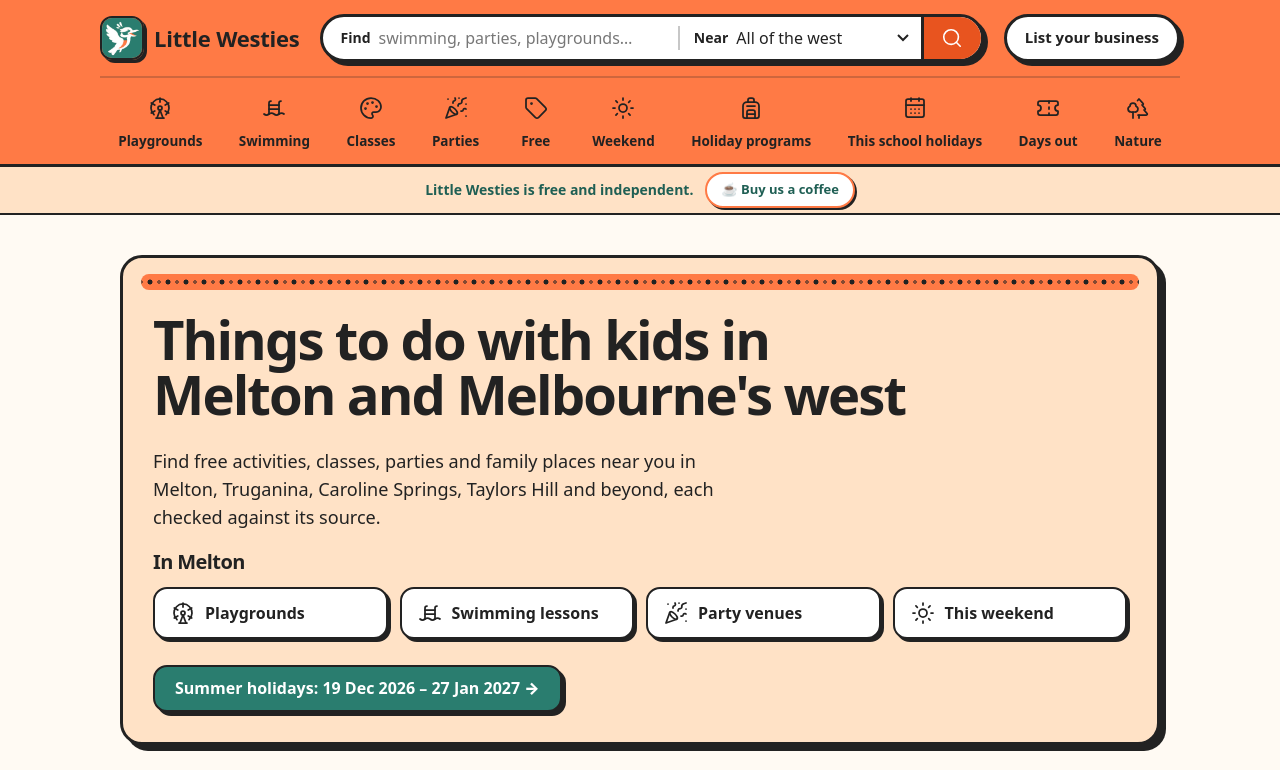
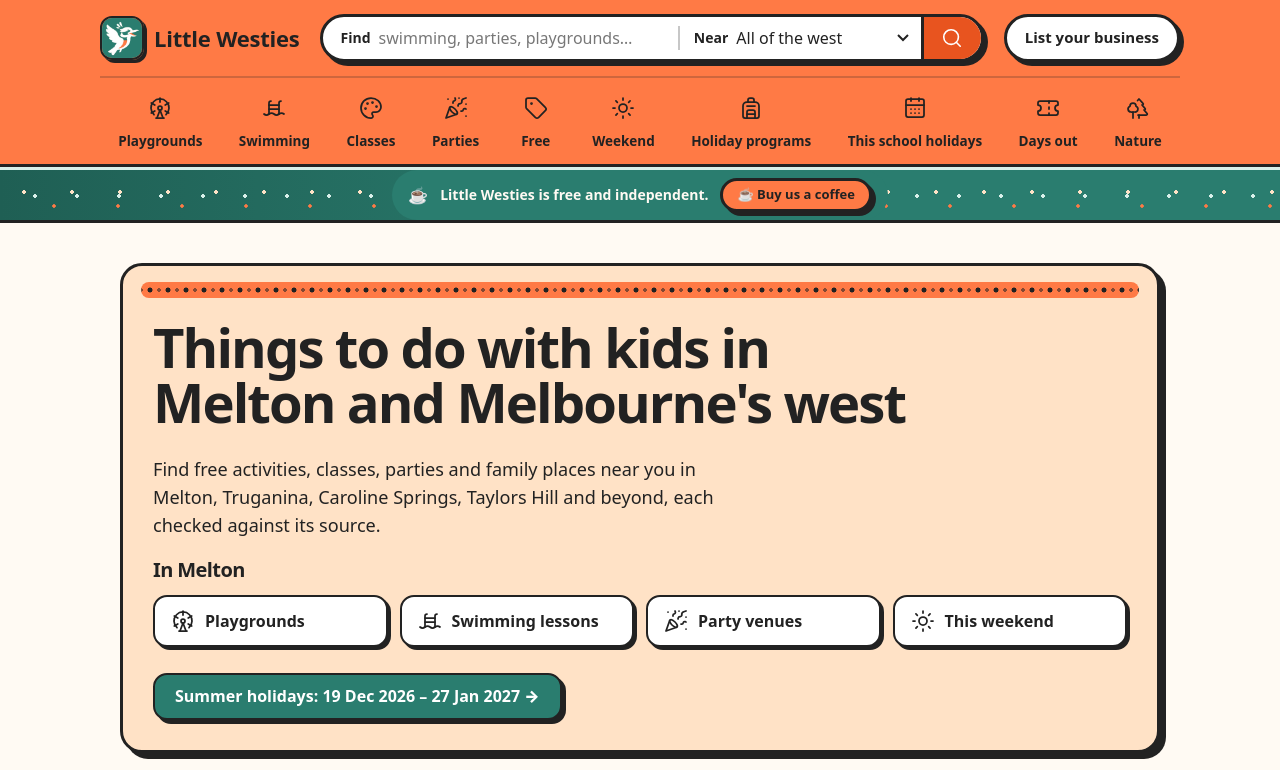
Before and after one commit to rkkarthikiiitb/little-westies, a plain HTML site: page index.html in a window 1280 px wide. Shown: the top 770 px of the page. Drawn offline with Linux system fonts and the light colour scheme.

Commit message:
Brighten Buy Me a Coffee strip
Colourful teal header strip with a peach, orange and mint confetti pattern, cream copy, and a chunky orange coffee pill. Footer and About buttons use the same pill. White-on-orange fails contrast, so the pill uses ink text on orange like the site's other orange buttons, which meets WCAG AA.

```diff
--- a/style.css
+++ b/style.css
@@ -115,21 +115,19 @@ footer p{max-width:820px;margin:0 auto 8px}
 footer .ack{font-weight:800;color:var(--ink);font-size:14px}
 footer::before{content:"";display:block;width:148px;height:14px;margin:0 auto 18px;border-radius:999px;background:radial-gradient(circle,var(--ink) 2.2px,transparent 2.8px) 0 50%/18px 14px repeat-x,var(--peach-border)}
 
-/* Buy Me a Coffee — understated footer + About support */
+/* Buy Me a Coffee — colourful header strip + chunky orange pill */
 footer .bmc-lead{margin:16px auto 8px;color:var(--ink);font-weight:800;font-size:14px}
-footer .bmc-wrap{margin:0 auto 4px}
-.bmc-btn{display:inline-flex;align-items:center;justify-content:center;gap:6px;min-height:44px;padding:8px 18px;line-height:1.2;border-radius:999px;border:2px solid var(--orange);background:var(--peach);color:var(--teal-dark);font-weight:800;text-decoration:none;box-shadow:3px 3px 0 var(--ink)}
+footer .bmc-wrap{margin:0 auto 6px}
+.bmc-btn{display:inline-flex;align-items:center;justify-content:center;gap:6px;min-height:44px;padding:8px 18px;line-height:1.2;border-radius:999px;border:var(--border-thick);background:var(--orange);color:var(--ink);font-weight:900;text-decoration:none;box-shadow:var(--shadow-sm)}
 footer .bmc-btn{display:inline-flex;line-height:1.2}
-.bmc-btn:hover{background:#fff;color:var(--teal-dark);transform:translate(-1px,-1px);box-shadow:4px 4px 0 var(--ink)}
+.bmc-btn:hover{background:var(--peach);color:var(--ink);transform:translate(-1px,-1px);box-shadow:5px 5px 0 var(--ink)}
 .bmc-btn:active{transform:translate(2px,2px);box-shadow:1px 1px 0 var(--ink)}
 .about .bmc-wrap{margin:14px 0 0;text-align:left}
-
-/* Buy Me a Coffee — slim strip under the header (not sticky) */
-.bmc-strip{background:var(--peach);border-bottom:2px solid var(--ink);color:var(--teal-dark);text-align:center;padding:0 max(16px,calc((100% - 1120px)/2 + 16px))}
-.bmc-strip p{box-sizing:border-box;margin:0 auto;display:flex;align-items:center;justify-content:center;flex-wrap:wrap;gap:8px 12px;min-height:46px;padding:5px 0;font-size:14px;font-weight:800;line-height:1.3;color:var(--teal-dark)}
-.bmc-btn-sm{min-height:36px;padding:4px 14px;font-size:13px;background:#fff;box-shadow:2px 2px 0 var(--ink);white-space:nowrap}
-.bmc-btn-sm:hover{box-shadow:3px 3px 0 var(--ink)}
-@media (max-width:640px){.bmc-strip p{min-height:0;padding:10px 8px}}
+.bmc-strip{box-sizing:border-box;background-color:var(--teal);background-image:radial-gradient(circle,#ffe2c6 0 1.7px,transparent 2.1px),radial-gradient(circle,#ff7a45 0 1.5px,transparent 1.9px),radial-gradient(circle,#d9f0ea 0 1.7px,transparent 2.1px),linear-gradient(90deg,var(--teal-dark),var(--teal) 55%,var(--teal));background-size:48px 36px,64px 40px,42px 32px,100% 100%;background-position:0 4px,22px 16px,14px 10px,0 0;border-top:3px solid var(--mint);border-bottom:3px solid var(--ink);color:var(--cream);text-align:center;padding:0 max(16px,calc((100% - 1120px)/2 + 16px))}
+.bmc-strip p{box-sizing:border-box;margin:0 auto;display:inline-flex;align-items:center;justify-content:center;flex-wrap:wrap;gap:8px 12px;min-height:50px;padding:4px 16px;font-size:14px;font-weight:800;line-height:1.3;color:var(--cream);background:var(--teal);border-radius:999px;max-width:100%}
+.bmc-strip p::before{content:"☕";font-size:1.15em;line-height:1}
+.bmc-btn-sm{min-height:34px;padding:3px 14px;font-size:13px;white-space:nowrap}
+@media (max-width:640px){.bmc-strip p{min-height:0;padding:10px 8px;width:100%;display:flex;background:transparent;border-radius:0;text-shadow:0 1px 0 rgba(0,0,0,.28)}}
 
 /* ---------- Motion / mobile ---------- */
 .tile,.btn,.signup button,article,.logo,.bmc-btn{transition:transform .15s ease,box-shadow .15s ease,background .15s ease}
```
